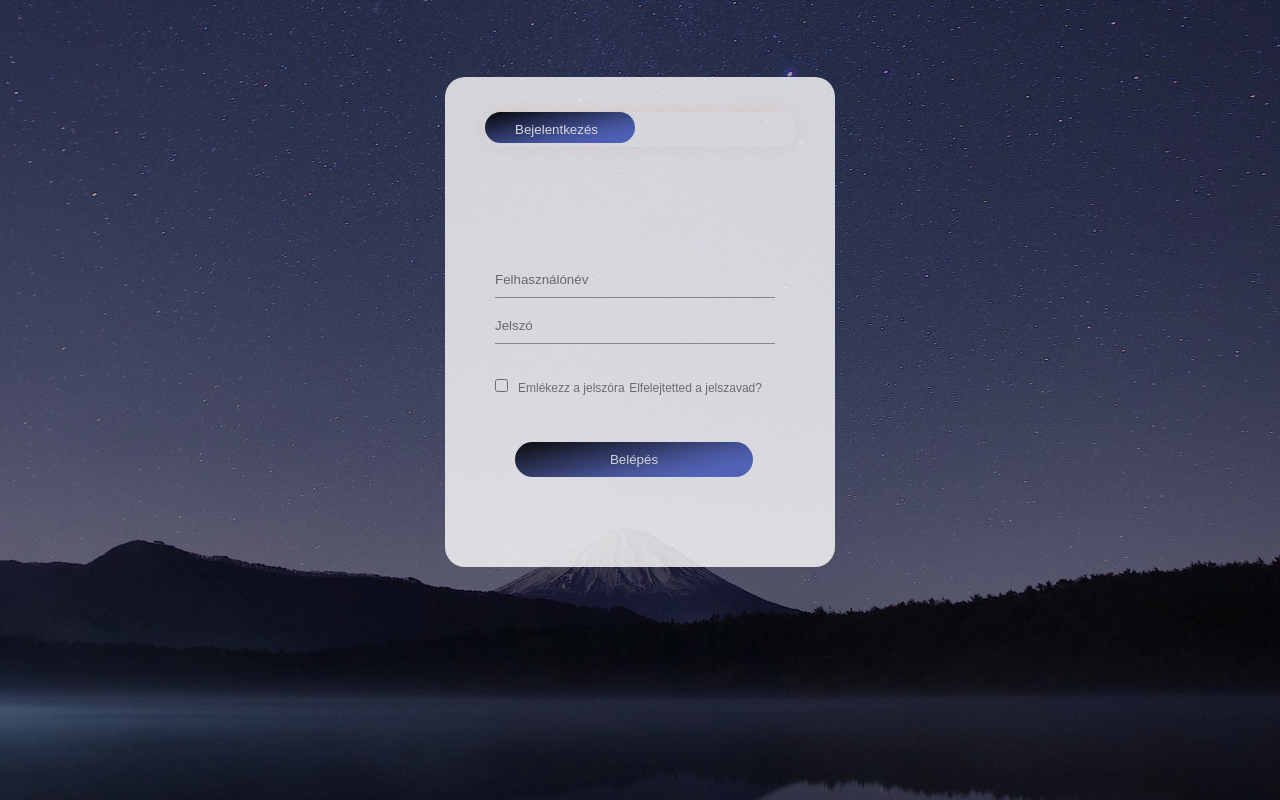
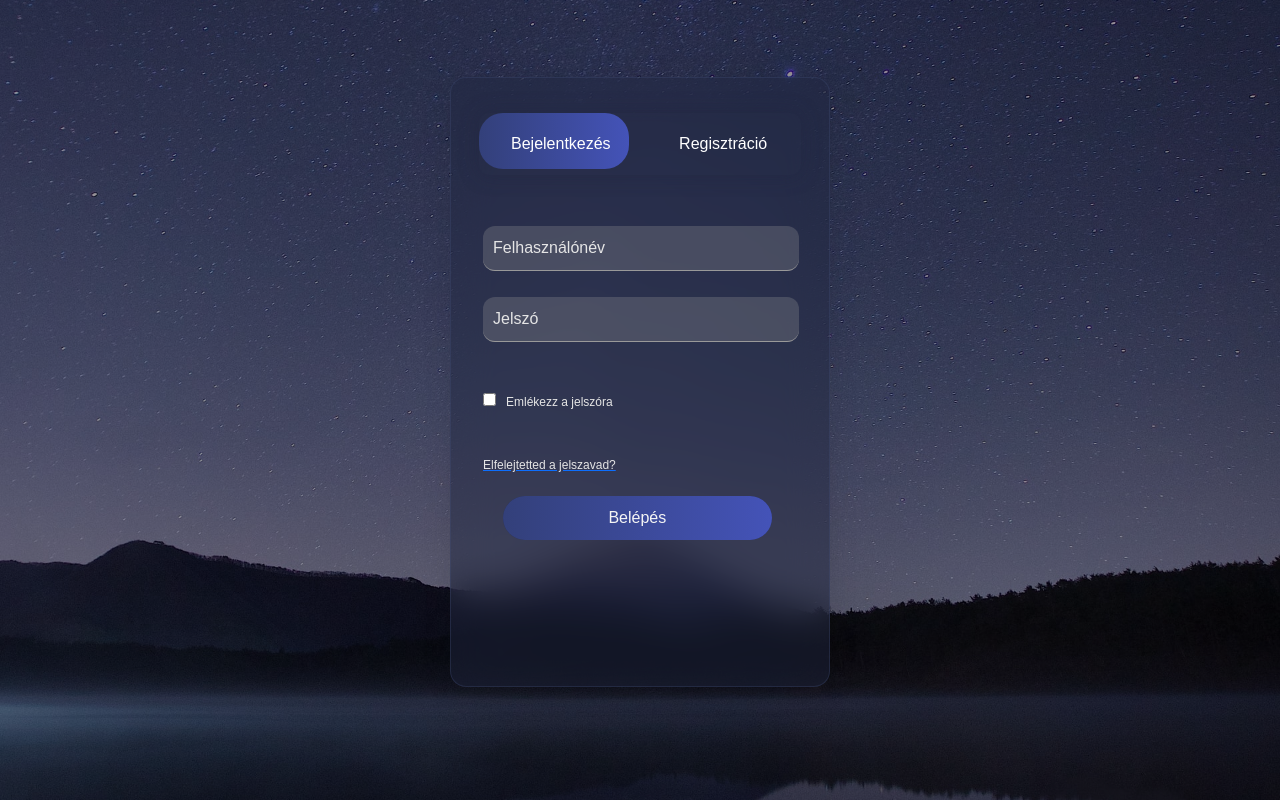
Before and after one commit to Zsolti145/HungaroDev, a PHP site: page / in a window 1280 px wide. Run offline with PHP 8.4, Linux system fonts and the light colour scheme.

Commit message:
Improving form ui, and  working session

```diff
--- a/index.php
+++ b/index.php
@@ -1,63 +1,97 @@
 <?php session_start();
-    if(isset($_SESSION["logged-in"])){
-        if($_SESSION["logged-in"] == true){
-            header("Location: home.php");
-        }
+if (isset($_SESSION["logged-in"])) {
+    if ($_SESSION["logged-in"] == true) {
+        header("Location: home.php");
     }
+}
 ?>
 <!DOCTYPE html>
 <html lang="hu">
+
 <head>
     <link rel="stylesheet" href="style.css">
     <meta charset="UTF-8">
     <meta name="viewport" content="width=device-width, initial-scale=1.0">
+    <link href="https://cdn.jsdelivr.net/npm/bootstrap@5.3.8/dist/css/bootstrap.min.css" rel="stylesheet" integrity="sha384-sRIl4kxILFvY47J16cr9ZwB07vP4J8+LH7qKQnuqkuIAvNWLzeN8tE5YBujZqJLB" crossorigin="anonymous">
+    <script src="https://cdn.jsdelivr.net/npm/bootstrap@5.3.8/dist/js/bootstrap.bundle.min.js" integrity="sha384-FKyoEForCGlyvwx9Hj09JcYn3nv7wiPVlz7YYwJrWVcXK/BmnVDxM+D2scQbITxI" crossorigin="anonymous"></script>
     <title>HungaroDev</title>
 </head>
+
 <body>
     <div class="site">
-        <div class="form-box">
+
+        <section class="form-box ">
             <div class="button-box">
                 <div id="btn"></div>
                 <button type="button" class="toggle-btn" onclick="login()">Bejelentkezés</button>
                 <button type="button" class="toggle-btn" onclick="register()">Regisztráció</button>
             </div>
+            <div class="input-items" id="login">
+                <form action="inc/login.inc.php" method="POST" ">
+                    <div class=" mb-3 ">
+                        <input type=" text" class="input-field " name="user" placeholder="Felhasználónév" required>
+            </div>
+            <div class="mb-3 ">
+                <input type="password" class="input-field " name="pwd" autocomplete="new-password" placeholder="Jelszó" required>
+            </div>
+            <div class="mb-3 col-6">
+                <input type="checkbox" class="check-box" autocomplete="new-password"><span>Emlékezz a jelszóra</span>
 
-           <form action="inc/login.inc.php" method="POST" id="login"  class="input-group" style="left: 50px;" >
-               <input type="text" class="input-field" name="user" placeholder="Felhasználónév" required>
-               <input type="password" class="input-field" name="pwd" autocomplete="new-password" placeholder="Jelszó" required>
-               <input type="checkbox" class="check-box" autocomplete="new-password" ><span>Emlékezz a jelszóra</span>
-               <a href="modify.php"><span>Elfelejtetted a jelszavad?</span></a>
-               <button type="submit" name="submit" class="submit-btn">Belépés</button>
-           </form>
+            </div>
+            <div class="mb-3 ">
+                <a href="modify.php"><span>Elfelejtetted a jelszavad?</span></a>
 
-           <form action="inc/signup.inc.php" method="POST" id="register" class="input-group"style="left: 450px;">
+            </div>
+            <div class="mb-3 ">
+                <button type="submit" name="submit" class="submit-btn ">Belépés</button>
+            </div>
+            </form>
+    </div>
+    <div class="input-items" id="register">
+        <form action="inc/signup.inc.php" method="POST" ">
+                <div class=" mb-3">
             <input type="email" class="input-field" name="email" placeholder="E-mail cím" required>
-            <input type="text" class="input-field" name="user" placeholder="Felhasználónév" required>
-            <input type="password" class="input-field" name="pwd" placeholder="Jelszó" required>
-             <input type="checkbox" class="check-box" required><span>Elfogadom az általános felhasználói feltételeket</span>
-             <button type="submit" class="submit-btn">Regisztráció</button>
-           </form>
+    </div>
+    <div class="mb-3">
+        <input type="text" class="input-field" name="user" placeholder="Felhasználónév" required>
+    </div>
+    <div class="mb-3">
+        <input type="password" class="input-field" name="pwd" placeholder="Jelszó" required>
+    </div>
+    <div class="mb-3">
+        <input type="checkbox" class="check-box" required><span>Elfogadom az általános felhasználói feltételeket</span>
+    </div>
+    <div class="mb-3">
+        <button type="submit" class="submit-btn">Regisztráció</button>
+    </div>
 
-        </div>
+
+
+
+
+    </form>
+    </div>
+
+    </section>
     </div>
     <script>
         var x = document.getElementById("login");
         var y = document.getElementById("register");
         var z = document.getElementById("btn");
 
-        function login(){
-            x.style.left = "50px";
+        function login() {
+            x.style.left = "0px";
             y.style.left = "450px";
             z.style.left = "0";
         }
 
-        function register(){
+        function register() {
             x.style.left = "-400px";
-            y.style.left = "50px";
-            z.style.left = "150px";
+            y.style.left = "0px";
+            z.style.left = "170px";
         }
-
     </script>
 
 </body>
+
 </html>
--- a/style.css
+++ b/style.css
@@ -1,38 +1,41 @@
-*{
+* {
   margin: 0;
   padding: 0;
-    font-family: 'Montserrat', sans-serif;
+  font-family: "Montserrat", sans-serif;
 }
-.site{
+.site {
   height: 100%;
   width: 100%;
-    background-image: linear-gradient(rgba(0,0,0,0.4),rgba(0,0,0,0.4)),url('sky2.jpg');
+  background-image: linear-gradient(rgba(0, 0, 0, 0.4), rgba(0, 0, 0, 0.4)),
+    url("sky2.jpg");
   background-position: center;
   background-size: cover;
   position: absolute;
 }
-.form-box{
+.form-box {
   width: 380px;
-    height: 480px;
+  height: 610px;
   position: relative;
   margin: 6% auto;
-    background: #fff;
   padding: 5px;
   overflow: hidden;
   border-radius: 20px;
-    opacity: 0.8;
-
+  background: rgb(32 38 64 / 46%);
+  border-radius: 16px;
+  box-shadow: 0 4px 30px rgba(0, 0, 0, 0.1);
+  backdrop-filter: blur(20px);
+  -webkit-backdrop-filter: blur(12px);
+  border: 1px solid rgba(66, 82, 124, 0.3);
 }
-.button-box{
-    width: 310px;
+.button-box {
   margin: 30px auto;
   position: relative;
-    box-shadow: 0 0 20px #ff61241f;
+  box-shadow: 0 0 20px rgb(32 38 64 / 46%);
   border-radius: 10px;
-
+  width: 322px;
 }
-.toggle-btn{
-    padding: 10px 30px;
+.toggle-btn {
+  padding: 1.2rem 2rem;
   cursor: pointer;
   background: transparent;
   border: 0;
@@ -40,66 +43,79 @@
   position: relative;
   color: white;
 }
-#btn{
+#btn {
   top: 0;
-    left:0;
+  left: 0;
   position: absolute;
   width: 150px;
   height: 90%;
-    background: linear-gradient(167deg, rgba(0,0,0,1) 3%, rgba(75,93,175,1) 66%, rgba(85,106,204,1) 83%);
-    border-radius: 30px;
-    transition: .5s;
+  background: linear-gradient(90deg, #33407a, #4453b8);
+  border-radius: 24px;
+  transition: 0.5s;
   text-align: center;
+}
+.input-items {
+  position: absolute !important;
+  width: 380px !important;
+  transition: 0.5s;
+  padding: 1rem 2rem;
+}
 
-}
-.input-group{
-    top: 180px;
-    position: absolute;
-    width: 280px;
-    transition: .5s;
-}
-.input-field{
+.input-field {
   width: 100%;
-    padding: 10px 0;
+  padding: 10px 10px;
   margin: 5px 0;
   border-top: 0;
   border-left: 0;
   border-right: 0;
   border-bottom: 1px solid #999;
+  border-radius: 12px;
   outline: none;
+  background: rgb(154 153 155 / 28%);
+  color: #fff;
 }
-.submit-btn{
+.input-field::placeholder {
+  color: #e5e5e5;
+}
+
+.submit-btn {
   width: 85%;
   padding: 10px 30px;
   cursor: pointer;
   display: block;
   margin: 20px;
-    background: linear-gradient(167deg, rgba(0,0,0,1) 3%, rgba(75,93,175,1) 66%, rgba(85,106,204,1) 83%);
-    border:0;
+  background: linear-gradient(90deg, #33407a, #4453b8);
+  border: 0;
   outline: none;
   border-radius: 30px;
   color: whitesmoke;
+  backdrop-filter: blur(0);
 }
-.check-box{
+.submit-btn:hover {
+  background: linear-gradient(45deg, #33407a, #4453b8);
+  transform: translateY(-2px);
+  transition: 0.2s;
+}
+
+.check-box {
   margin: 30px 10px 30px 0;
   font-size: 12px;
-    color: #777;
+  color: #e5e5e5;
 }
 
-span{
+span {
   font-size: 12px;
-    color: #777;
+  color: #e5e5e5;
   bottom: 70px;
-
 }
-#login{
-    left: 50px;
+#login {
+  left: 0px;
 }
 
-#register{
-    left: 50px;
+#register {
+  left: 450px;
 }
 
-a{
+a {
   text-decoration: none;
 }
--- a/user.php
+++ b/user.php
@@ -47,12 +47,13 @@ if (!isset($_SESSION["logged-in"])) {
           <tbody>
             <tr>
               <td>Név:</td>
-              <td><?php if (isset($_SESSION['user']));
+              <td><?php if (isset($_SESSION['user']))
                   echo $_SESSION['user']; ?></td>
             </tr>
             <tr>
               <td>E-mail:</td>
-              <td><?php echo $_GET['email']; ?></td>
+              <td> <?= htmlspecialchars($_SESSION["email"] ?? ""); ?>
+              </td>
 
             </tr>
             <tr>
```
Also changed, not shown: inc/connection.inc.php (+5 -4 lines). Lines whose indentation alone changed are shown as unchanged.
